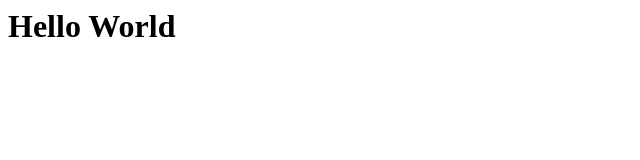
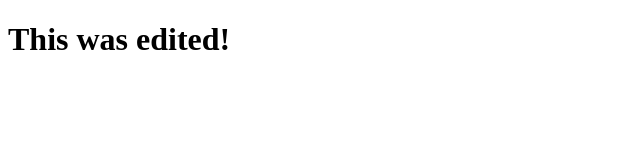
Before and after one commit to evh-svelt/evh-svelt.github.io, a plain HTML site: page index.html in a window 1280 px wide. Shown: the whole page, without its empty margins (0-640 px from the left). Drawn offline with Linux system fonts and the light colour scheme.

Commit message:
New html file

```diff
--- a/index.html
+++ b/index.html
@@ -1 +1,11 @@
-<h1>Hello World</h1>
+<!DOCTYPE html>
+<html lang="en">
+	<head>
+		<meta charset="UTF-8" />
+		<meta name="viewport" content="width=device-width, initial-scale=1.0" />
+		<title>Hello World</title>
+	</head>
+	<body>
+		<h1>This was edited!</h1>
+	</body>
+</html>
```
